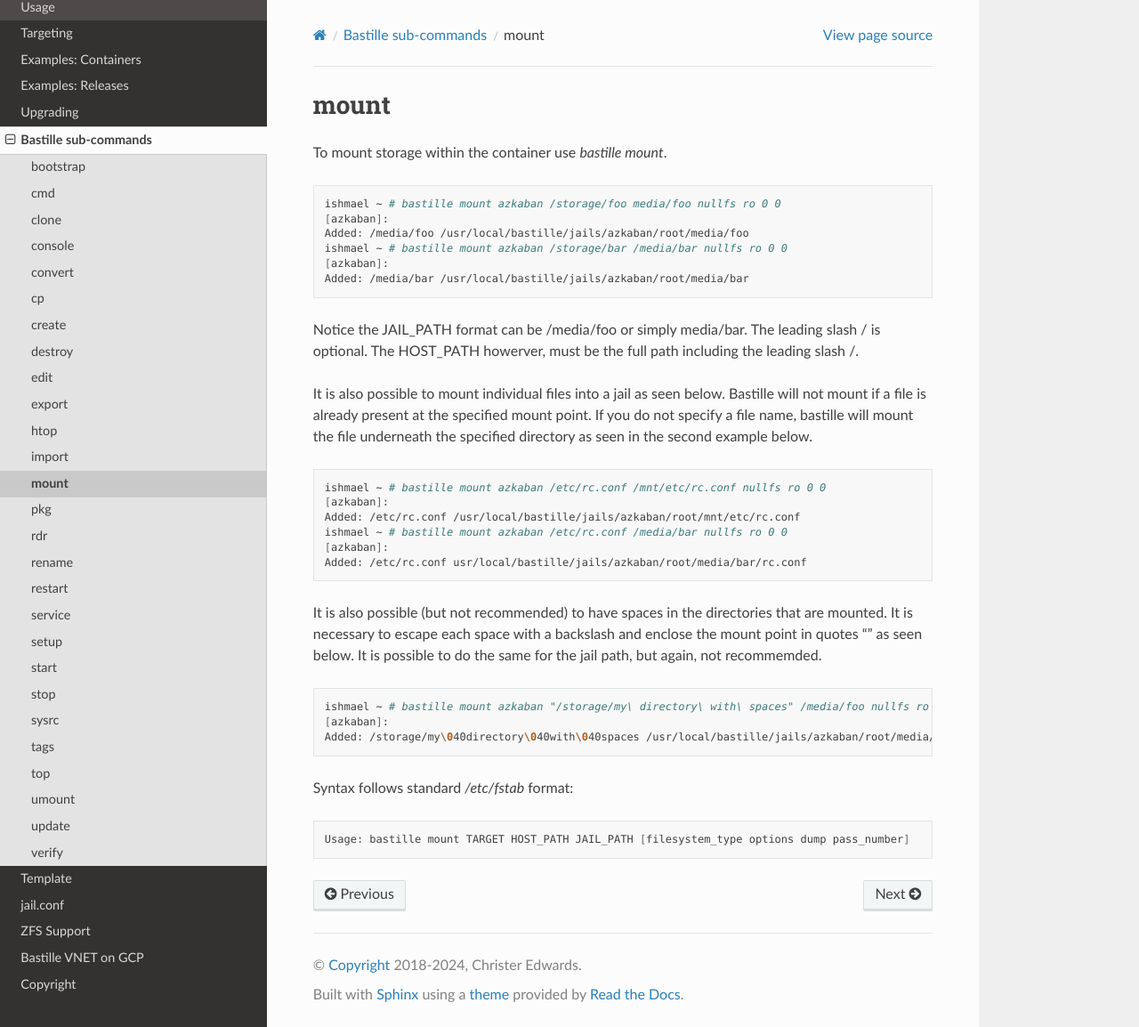
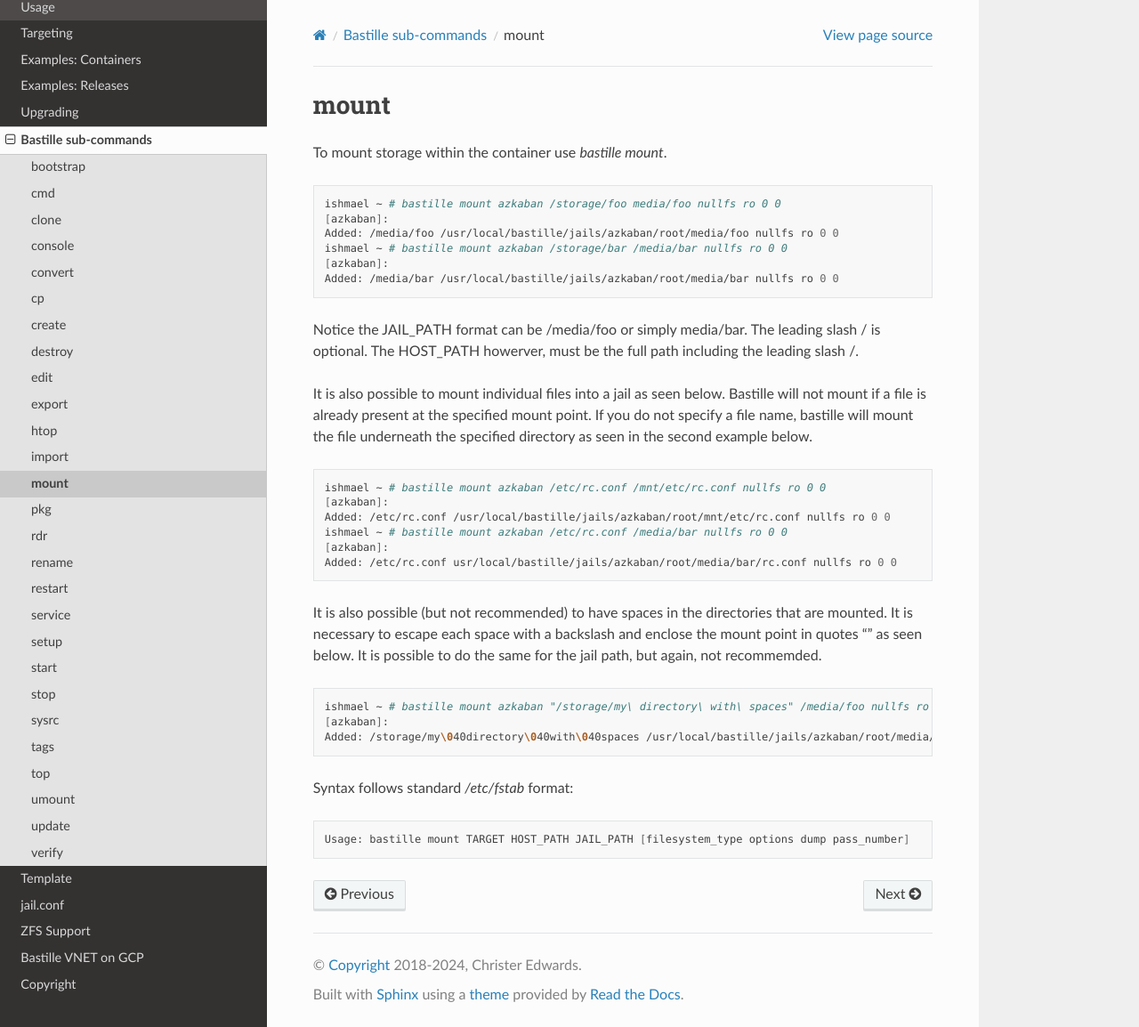
Before and after one commit to BastilleBSD/bastille, a Sphinx documentation site: the page built from docs/chapters/subcommands/mount.rst, in a window 1280 px wide and 1154 px high. Shown: the whole window at 89% size. Built offline with Sphinx 7.4.7 and the Read the Docs theme 3.1.0, drawn with Linux system fonts in a browser that asks for light colours; pages that are not in the unit, such as notebooks, are missing from menus.

Commit message:
Better docs

```diff
--- a/docs/chapters/subcommands/mount.rst
+++ b/docs/chapters/subcommands/mount.rst
@@ -8,10 +8,10 @@ To mount storage within the container use `bastille mount`.
 
   ishmael ~ # bastille mount azkaban /storage/foo media/foo nullfs ro 0 0
   [azkaban]:
-  Added: /media/foo /usr/local/bastille/jails/azkaban/root/media/foo
+  Added: /media/foo /usr/local/bastille/jails/azkaban/root/media/foo nullfs ro 0 0
   ishmael ~ # bastille mount azkaban /storage/bar /media/bar nullfs ro 0 0
   [azkaban]:
-  Added: /media/bar /usr/local/bastille/jails/azkaban/root/media/bar
+  Added: /media/bar /usr/local/bastille/jails/azkaban/root/media/bar nullfs ro 0 0
 
 Notice the JAIL_PATH format can be /media/foo or simply media/bar. The leading slash / is optional. The HOST_PATH howerver, must be the full path including the leading slash /.
 
@@ -23,10 +23,10 @@ If you do not specify a file name, bastille will mount the file underneath the s
 
   ishmael ~ # bastille mount azkaban /etc/rc.conf /mnt/etc/rc.conf nullfs ro 0 0
   [azkaban]:
-  Added: /etc/rc.conf /usr/local/bastille/jails/azkaban/root/mnt/etc/rc.conf
+  Added: /etc/rc.conf /usr/local/bastille/jails/azkaban/root/mnt/etc/rc.conf nullfs ro 0 0
   ishmael ~ # bastille mount azkaban /etc/rc.conf /media/bar nullfs ro 0 0
   [azkaban]:
-  Added: /etc/rc.conf usr/local/bastille/jails/azkaban/root/media/bar/rc.conf
+  Added: /etc/rc.conf usr/local/bastille/jails/azkaban/root/media/bar/rc.conf nullfs ro 0 0
 
 It is also possible (but not recommended) to have spaces in the directories that are mounted.
 It is necessary to escape each space with a backslash \ and enclose the mount point in quotes "" as seen below.
@@ -36,7 +36,7 @@ It is possible to do the same for the jail path, but again, not recommemded.
 
   ishmael ~ # bastille mount azkaban "/storage/my\ directory\ with\ spaces" /media/foo nullfs ro 0 0
   [azkaban]:
-  Added: /storage/my\040directory\040with\040spaces /usr/local/bastille/jails/azkaban/root/media/foo
+  Added: /storage/my\040directory\040with\040spaces /usr/local/bastille/jails/azkaban/root/media/foo nullfs ro 0 0
 
 Syntax follows standard `/etc/fstab` format:
 
```
